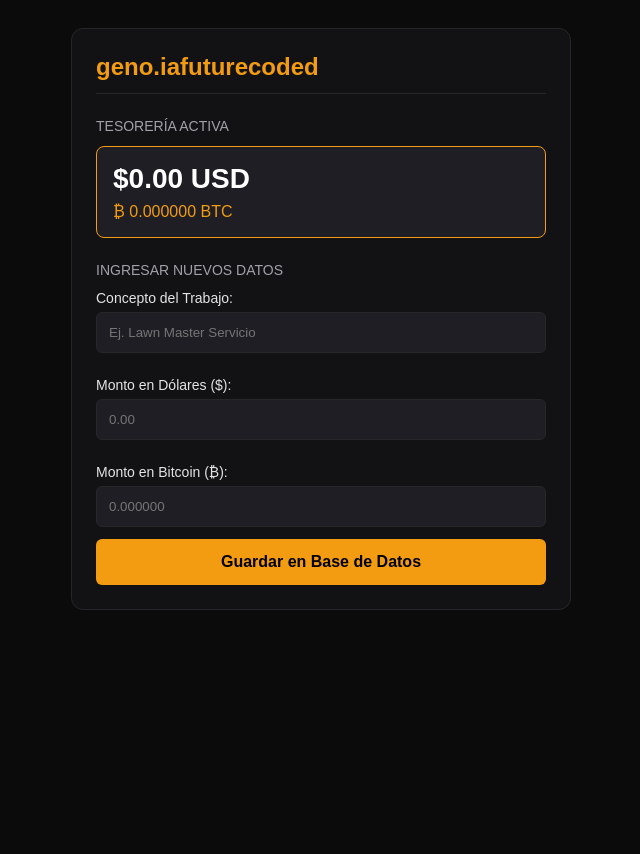
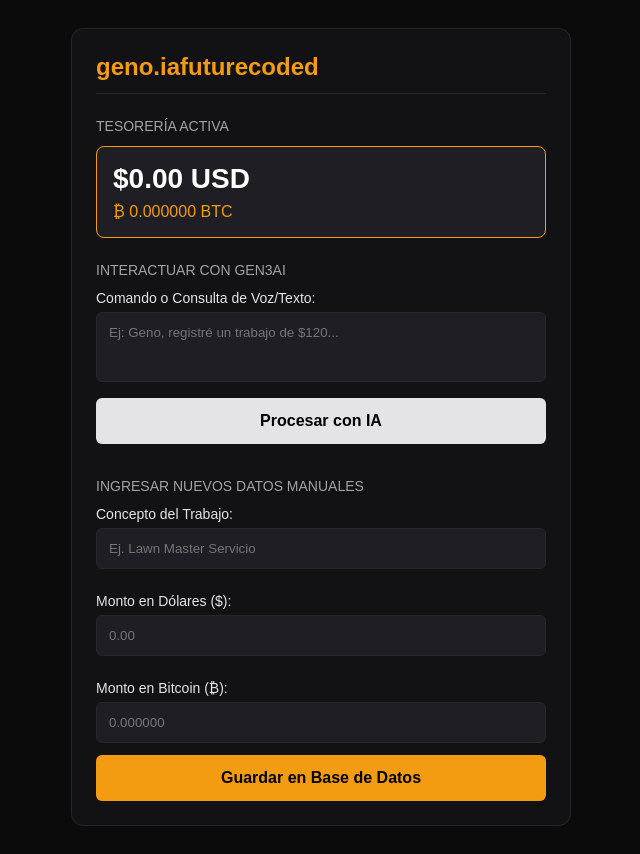
Before and after one commit to eddiedejesus3011-lang/geno.iafuturecoded, a Flask app: page / in a window 1280 px wide. Shown: the whole page, without its empty margins (319-959 px from the left). Before the commit the page ends 610 px from the top, so only its background shows below. Run offline with Flask 3, Linux system fonts and the light colour scheme; data comes from the database, SQL or seed files in the repository.

Commit message:
Feat: Cerebro autonomo de Gen3AI con parser JSON

```diff
--- a/app.py
+++ b/app.py
@@ -3,14 +3,11 @@ from werkzeug.security import generate_password_hash, check_password_hash
 import sqlite3
 import os
 import sys
-import openai  # Asegúrate de tener 'openai' en tu archivo requirements.txt
+import json
 
 app = Flask(__name__)
 
 app.secret_key = os.environ.get('GENO_SYSTEM_SECRET', 'geno_secret_key_pro_2026')
-
-# Configuración de la API Key de OpenAI
-openai.api_key = os.environ.get("AI_SECRET_KEY")
 
 # Parche de permisos de escritura para Render
 if os.environ.get('RENDER'):
@@ -60,19 +57,16 @@ def obtener_finanzas():
         return {'btc': f"{res[0]:.6f}", 'usd': f"{res[1]:,.2f}"}
     return {'btc': "0.000000", 'usd': "0.00"}
 
-# --- RUTA PRINCIPAL CON RASTREO DE ERRORES INTELIGENTE ---
+# --- RUTA PRINCIPAL ---
 @app.route('/', methods=['GET', 'POST'])
 def dashboard():
     try:
         crypto_data = obtener_finanzas()
-        # Intentamos cargar index.html primero
         return render_template('index.html', crypto=crypto_data)
     except Exception as e:
-        # Si falla, intentamos con login.html por si acaso
         try:
             return render_template('login.html', crypto=crypto_data)
         except Exception as e_secundario:
-            # Si ambos fallan, te escupimos el error real en la cara para saber qué pasa
             return f"<h1>Error de Diagnóstico en Geno:</h1><p>index.html falló porque: {str(e)}</p><p>login.html falló porque: {str(e_secundario)}</p>"
 
 @app.route('/registrar_ingreso', methods=['POST'])
@@ -95,35 +89,68 @@ def registrar_ingreso():
 
     return redirect(url_for('dashboard'))
 
-# --- NUEVA RUTA: INTERFAZ CON EL CEREBRO DE LA AI ---
+# --- INTERFAZ CON EL CEREBRO DE GEN3AI + PARSER AUTÓNOMO ---
 @app.route('/preguntar_geno', methods=['POST'])
 def preguntar_geno():
     user_message = request.form.get('mensaje')
+    api_key = os.environ.get("AI_SECRET_KEY")
+
     if not user_message:
         return jsonify({"respuesta": "No enviaste ningún mensaje."}), 400
 
-    if not openai.api_key:
-        return jsonify({"respuesta": "Error: La variable de entorno AI_SECRET_KEY no está configurada."}), 500
+    if not api_key:
+        return jsonify({"respuesta": "Error: La variable de entorno AI_SECRET_KEY no está configurada en la consola."}), 500
 
     try:
-        # La AI procesa tu orden (Ej: "Geno, gané 100 dólares en un servicio")
-        response = openai.ChatCompletion.create(
+        from openai import OpenAI
+        client = OpenAI(api_key=api_key)
+
+        # Le ordenamos explícitamente responder en un formato JSON estricto
+        response = client.chat.completions.create(
             model="gpt-4o-mini",
+            response_format={"type": "json_object"},
             messages=[
-                {"role": "system", "content": "Eres Geno, el cerebro del sistema financiero de iafuturecoded. Tu trabajo es extraer el 'concepto' y el 'monto' de los mensajes del usuario para guardarlos en la base de datos."},
+                {
+                    "role": "system",
+                    "content": (
+                        "Eres Geno, el cerebro financiero autónomo de iafuturecoded. "
+                        "Analiza el mensaje del usuario y devuelve SIEMPRE un objeto JSON con esta estructura exacta:\n"
+                        "{\n"
+                        "  \"explicacion\": \"Tu respuesta conversacional o saludo amigable aquí\",\n"
+                        "  \"monto_usd\": 0.00,  // Monto extraído si reporta ganancias/ingresos en dólares, si no 0\n"
+                        "  \"monto_btc\": 0.000000 // Monto extraído si reporta transacciones en Bitcoin, si no 0\n"
+                        "}"
+                    )
+                },
                 {"role": "user", "content": user_message}
             ]
         )
 
-        respuesta_ai = response.choices[0].message.content
+        # --- PARSER JSON ---
+        raw_content = response.choices[0].message.content
+        data_json = json.loads(raw_content) # Convertimos el texto de la IA en un diccionario de Python
 
-        # Próximo paso: Aquí programarás el parser para inyectar
-        # automáticamente los montos detectados por la IA en tu SQLite.
+        texto_explicacion = data_json.get("explicacion", "Procesado correctamente.")
+        monto_usd = float(data_json.get("monto_usd", 0 or 0))
+        monto_btc = float(data_json.get("monto_btc", 0 or 0))
 
-        return jsonify({"respuesta": respuesta_ai})
+        # Si la IA detectó dinero en el comando de texto, lo inyectamos directo en la BD
+        if monto_usd > 0 or monto_btc > 0:
+            conn = sqlite3.connect(DB_PATH)
+            cursor = conn.cursor()
+            cursor.execute("""
+                UPDATE finanzas_sistema
+                SET btc_balance = btc_balance + ?, usd_balance = usd_balance + ?
+                WHERE id = 1
+            """, (monto_btc, monto_usd))
+            conn.commit()
+            conn.close()
+            texto_explicacion += f" 🚀 [Auto-Inyección Exitosa: +${monto_usd:,.2f} USD | +₿{monto_btc:.6f} BTC agregados a la tesorería]"
+
+        return jsonify({"respuesta": texto_explicacion})
 
     except Exception as e:
-        return jsonify({"respuesta": f"Ocurrió un error al conectar con la API de AI: {str(e)}"}), 500
+        return jsonify({"respuesta": f"Ocurrió un error en el cerebro o base de datos: {str(e)}"}), 500
 
 # Asegurar la creación de la BD en producción
 init_geno_system(reset=False)
--- a/templates/index.html
+++ b/templates/index.html
@@ -13,8 +13,10 @@
         .balance-usd { font-size: 28px; font-weight: bold; color: #fff; }
         .balance-btc { font-size: 16px; color: #f39c12; margin-top: 8px; }
         label { display: block; margin-top: 12px; margin-bottom: 6px; font-size: 14px; }
-        input { width: 100%; padding: 12px; background: #1e1e24; border: 1px solid #27272a; color: #fff; border-radius: 6px; box-sizing: border-box; margin-bottom: 12px; }
+        input, textarea { width: 100%; padding: 12px; background: #1e1e24; border: 1px solid #27272a; color: #fff; border-radius: 6px; box-sizing: border-box; margin-bottom: 12px; }
+        textarea { resize: none; height: 70px; font-family: sans-serif; }
         button { width: 100%; padding: 14px; background: #f39c12; color: #000; border: none; border-radius: 6px; font-size: 16px; font-weight: bold; cursor: pointer; }
+        .ai-response { display: none; margin-top: 12px; padding: 12px; background: #1a1a1e; border-left: 3px solid #f39c12; border-radius: 4px; font-size: 14px; }
     </style>
 </head>
 <body>
@@ -27,7 +29,18 @@
         <div class="balance-btc">₿ {{ crypto.btc }} BTC</div>
     </div>
 
-    <div class="section-title">Ingresar Nuevos Datos</div>
+    <div class="section-title">Interactuar con Gen3AI</div>
+    <form id="ai-form">
+        <label>Comando o Consulta de Voz/Texto:</label>
+        <textarea id="ai-mensaje" placeholder="Ej: Geno, registré un trabajo de $120..."></textarea>
+        <button type="submit" style="background-color: #e4e4e7; color: #000; margin-bottom: 10px;">Procesar con IA</button>
+    </form>
+    <div id="ai-respuesta" class="ai-response">
+        <strong style="color: #f39c12;">Gen3AI responde:</strong>
+        <p id="respuesta-texto" style="margin: 6px 0 0 0; line-height: 1.4;"></p>
+    </div>
+
+    <div class="section-title">Ingresar Nuevos Datos Manuales</div>
     <form action="/registrar_ingreso" method="POST">
         <label>Concepto del Trabajo:</label>
         <input type="text" name="concepto" placeholder="Ej. Lawn Master Servicio" required>
@@ -41,5 +54,33 @@
         <button type="submit">Guardar en Base de Datos</button>
     </form>
 </div>
+
+<script>
+document.getElementById('ai-form').addEventListener('submit', async function(e) {
+    e.preventDefault();
+    const mensajeInput = document.getElementById('ai-mensaje');
+    const respuestaDiv = document.getElementById('ai-respuesta');
+    const respuestaTexto = document.getElementById('respuesta-texto');
+
+    if (!mensajeInput.value.trim()) return;
+
+    respuestaTexto.innerText = "Gen3AI está procesando tu comando...";
+    respuestaDiv.style.display = "block";
+
+    const formData = new FormData();
+    formData.append('mensaje', mensajeInput.value);
+
+    try {
+        const response = await fetch('/preguntar_geno', {
+            method: 'POST',
+            body: formData
+        });
+        const data = await response.json();
+        respuestaTexto.innerText = data.respuesta;
+    } catch (error) {
+        respuestaTexto.innerText = "Error crítico de enlace con Gen3AI.";
+    }
+});
+</script>
 </body>
 </html>
```
Also changed, not shown: 1 other file.
